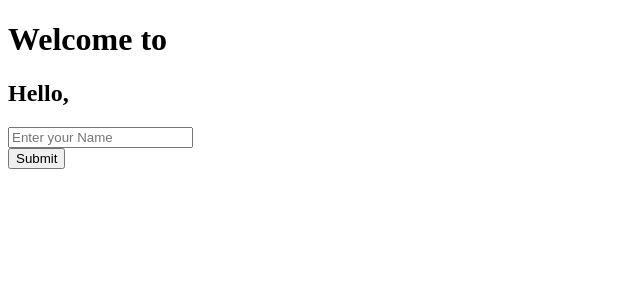
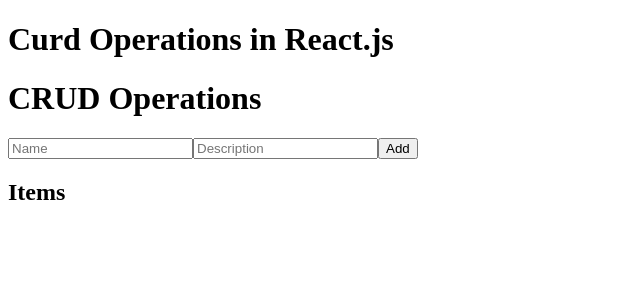
Before and after one commit to NoothangiBharathi/myfirstreact2, a React (Create React App) app: page / in a window 1280 px wide. Shown: the top 300 px of the page, without its empty margins (0-640 px from the left). Built offline with nearby package versions, Linux system fonts and the light colour scheme.

Commit message:
learning react.js

```diff
--- a/src/App.jsx
+++ b/src/App.jsx
@@ -1,22 +1,12 @@
 import React from 'react'
-
-
-
-import FormExample from './FormExample'
+import Curd from './Curd'
 
 
 const App = () => {
   return (
     <div>
-      <h1>Welcome to <react className="js"></react>
-
-
-
-      </h1>
-
-
-
-    <FormExample/>
+      <h1>Curd Operations in React.js</h1>
+    <Curd />
 
     </div>
   )
--- /dev/null
+++ b/src/Curd.jsx
@@ -0,0 +1,79 @@
+
+
+import React, { useState } from "react";
+
+function Crud() {
+    const [itemData, setitemData] = useState({ name: '', discription: '' });
+    const [items, setitems] = useState([]);
+    const [isediting, setediting] = useState(false);
+    const [edititemid, setedititemid] = useState(null);
+
+    const handlechange = (e) => {
+        const { name, value } = e.target;
+        setitemData({ ...itemData, [name]: value });
+    };
+
+    const handlesubmision = (e) => {
+        e.preventDefault();
+        if (isediting) {
+            setitems(items.map(item => (item.id === edititemid ? { ...item, ...itemData } : item)));
+            setediting(false);
+            setedititemid(null);
+        } else {
+            setitems([...items, { ...itemData, id: Date.now() }]);
+        }
+        setitemData({ name: '', discription: '' });
+    };
+
+    const edititem = (item) => {
+        setitemData({ name: item.name, discription: item.discription });
+        setediting(true);
+        setedititemid(item.id);
+    };
+
+    const deleteitem = (id) => {
+        setitems(items.filter(item => item.id !== id));
+    };
+
+    return (
+        <div>
+            <h1>CRUD Operations</h1>
+            <form onSubmit={handlesubmision}>
+
+
+
+                <input
+                    type="text"
+                    name="name"
+                    placeholder="Name"
+                    value={itemData.name}
+                    onChange={handlechange}
+                    required
+                />
+                <input
+                    type="text"
+                    name="discription"
+                    placeholder="Description"
+                    value={itemData.discription}
+                    onChange={handlechange}
+                    required
+                />
+                <button type="submit">{isediting ? 'Update' : 'Add'}</button>
+            </form>
+            <div>
+                <h2>Items</h2>
+                <ul>
+                    {items.map((item) => (
+                        <li key={item.id}>
+                            <span>{item.name} : {item.discription}</span>
+                            <button onClick={() => edititem(item)}>Edit</button>
+                            <button onClick={() => deleteitem(item.id)}>Delete</button>
+                        </li>
+                    ))}
+                </ul>
+            </div>
+        </div>
+    );
+}
+
+export default Crud
--- a/src/FormExample.jsx
+++ b/src/FormExample.jsx
@@ -1,3 +1,5 @@
+
+import React from "react";
 import React, { useState } from "react";
 
 const FormExample = () => {
```
